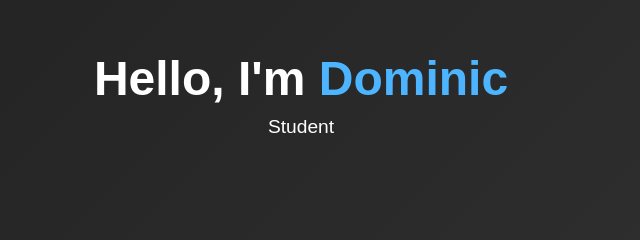
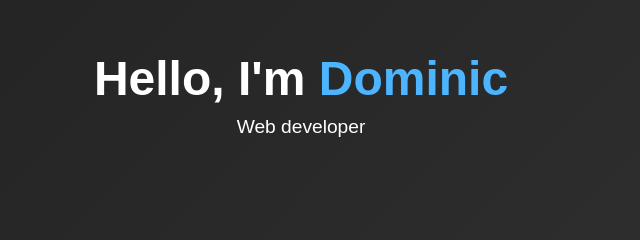
Before and after one commit to BoredComrade/mini-project, a website: page frontend/index.html in a window 1280 px wide. Shown: the part 306-546 px from the top of the page, 339-979 px from the left. Drawn offline with Linux system fonts and the light colour scheme.

Commit message:
checking cicd

```diff
--- a/frontend/index.html
+++ b/frontend/index.html
@@ -10,7 +10,7 @@
   <!-- Hero Section -->
   <section class="hero">
     <h1>Hello, I'm <span>Dominic</span></h1>
-    <p>Student</p>
+    <p>Web developer</p>
   </section>
 
   <!-- About -->
```
